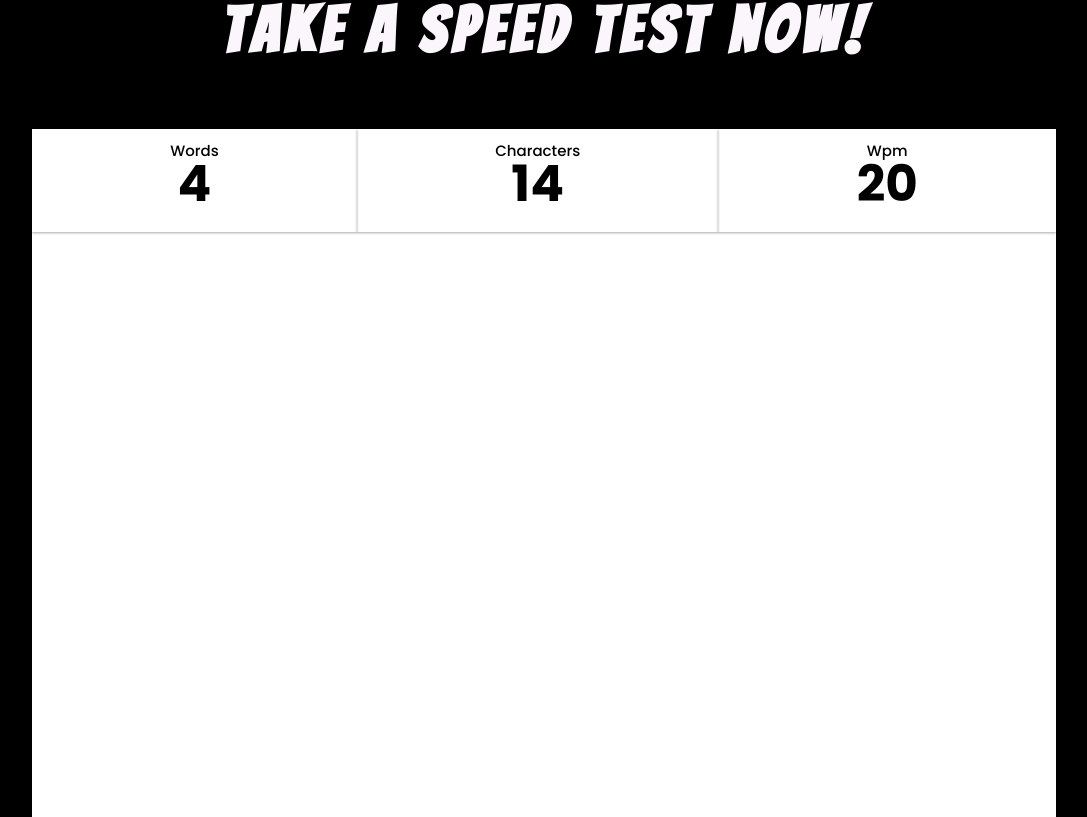
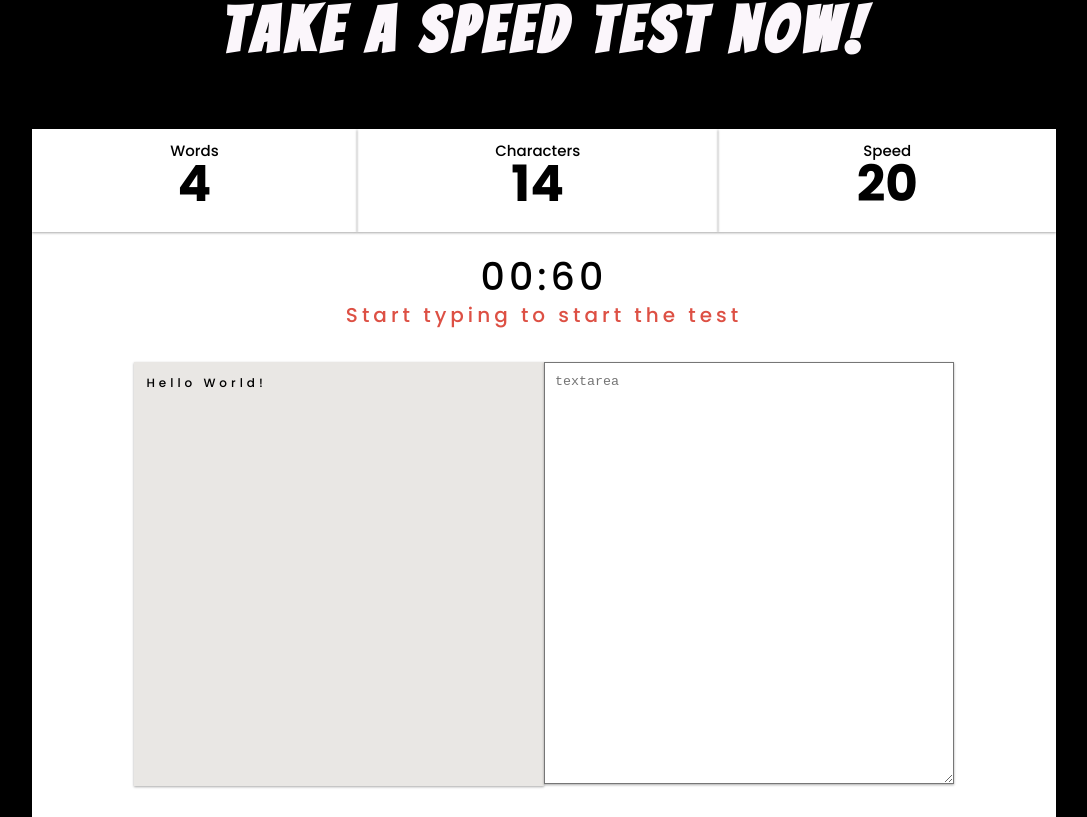
Before and after one commit to kamarasuruthvik/instantype, a React (Create React App) app: page / in a window 1280 px wide. Shown: the part 863-1680 px from the top of the page, without its empty margins (96-1183 px from the left). Built offline with nearby package versions, Linux system fonts and the light colour scheme.

Commit message:
added typing challenge interface and conditional rendering of typing challenge container and try again container

```diff
--- a/src/components/TestContainer/TestContainer.jsx
+++ b/src/components/TestContainer/TestContainer.jsx
@@ -4,9 +4,19 @@
 import './TestContainer.css'
 const TestContainer = ({words,
 characters, wpm})=>{
+    const timeRemaining= 30;
+
     return(
         <div className="test-container">
-            <TypingChallengeContainer words={words} characters={characters} wpm={wpm} />
+            {
+                timeRemaining>0? (
+                    <TypingChallengeContainer words={words} characters={characters} wpm={wpm} />
+                ):
+                (
+                   <TryAgain words={words} characters={characters} wpm={wpm} />
+                )
+            }
+
         </div>
     );
 }
--- /dev/null
+++ b/src/components/TypingChallenge/TypingChallenge.css
@@ -0,0 +1,72 @@
+.typing-challenge {
+  display: flex;
+  flex-direction: column;
+  flex-grow: 1;
+  align-items: center;
+  justify-content: center;
+}
+
+.timer-container {
+  margin: 16px;
+}
+
+.timer {
+  font-size: 38px;
+  font-size: 600;
+  margin: 0;
+  text-align: center;
+}
+
+.timer-info {
+  margin: 0;
+  margin-top: -5px;
+  color: #dd5044;
+  font-size: 20px;
+  text-align: center;
+}
+
+.textarea-container {
+  margin: 16px;
+  display: flex;
+  flex-direction: row;
+  flex-grow: 1;
+  flex-wrap: wrap;
+  width: 80%;
+}
+.textarea-left,
+.textarea-right {
+  display: flex;
+  flex-direction: row;
+  width: 50%;
+}
+.textarea {
+  text-align: left;
+  flex-grow: 1;
+  height: 400px;
+  width: 100%;
+  padding: 10px;
+  line-height: 18px;
+  flex-wrap: wrap;
+  box-shadow: 0 1px 3px rgba(0, 0, 0, 0.12), 0 1px 2px rgba(0, 0, 0, 0.24);
+  transition: all 0.3s cubic-bezier(0.25, 0.8, 0.25, 1);
+  overflow: scroll;
+}
+.textarea:hover {
+  box-shadow: 0 14px 28px rgba(0, 0, 0, 0.25), 0 10px 10px rgba(0, 0, 0, 0.22);
+}
+.textarea::-webkit-scrollbar {
+  display: none;
+}
+
+.textarea {
+  -ms-overflow-style: none; /* IE and Edge */
+  scrollbar-width: none; /* Firefox */
+}
+
+.test-paragraph {
+  font-size: 12px;
+  background: #e9e7e4;
+  padding: 12px;
+  /* display: flex;
+    flex-direction: row; */
+}
--- /dev/null
+++ b/src/components/TypingChallenge/TypingChallenge.jsx
@@ -0,0 +1,28 @@
+import React from 'react';
+import './TypingChallenge.css';
+
+const TypingChallenge =({selectedParagraph})=>{
+    return(
+        <div className="typing-challenge">
+            <div className="timer-container">
+                <p className="timer">00:60</p>
+                <p className="timer-info">Start typing to start the test
+                </p>
+
+            </div>
+            <div className="textarea-container">
+                <div className="textarea-left">
+                    <div className="textarea test-paragraph">
+                        {selectedParagraph}
+                    </div>
+                </div>
+                <div className="textarea-right">
+                <textarea  className="textarea" placeholder="textarea"></textarea>
+                </div>
+            </div>
+        </div>
+
+    );
+}
+
+export default TypingChallenge;
--- a/src/components/TypingChallengeContainer/TypingChallengeContainer.jsx
+++ b/src/components/TypingChallengeContainer/TypingChallengeContainer.jsx
@@ -1,5 +1,6 @@
 import React from 'react';
 import ChallengeDetailsCard from '../ChallengeDetailsCard/ChallengeDetailsCard';
+import TypingChallenge from '../TypingChallenge/TypingChallenge';
 import './TypingChallengeContainer.css';
 const TypingChallengeContainer = ({words,characters,wpm})=>{
     return(
@@ -7,7 +8,10 @@
             <div className="details-container">
                   <ChallengeDetailsCard cardName="Words" cardValue={words} />
                   <ChallengeDetailsCard cardName="Characters" cardValue={characters} />
-                  <ChallengeDetailsCard cardName="Wpm" cardValue={wpm} />
+                  <ChallengeDetailsCard cardName="Speed" cardValue={wpm} />
+            </div>
+            <div className="typewriter-container">
+                <TypingChallenge selectedParagraph="Hello World!" />
             </div>
         </div>
     );
```
